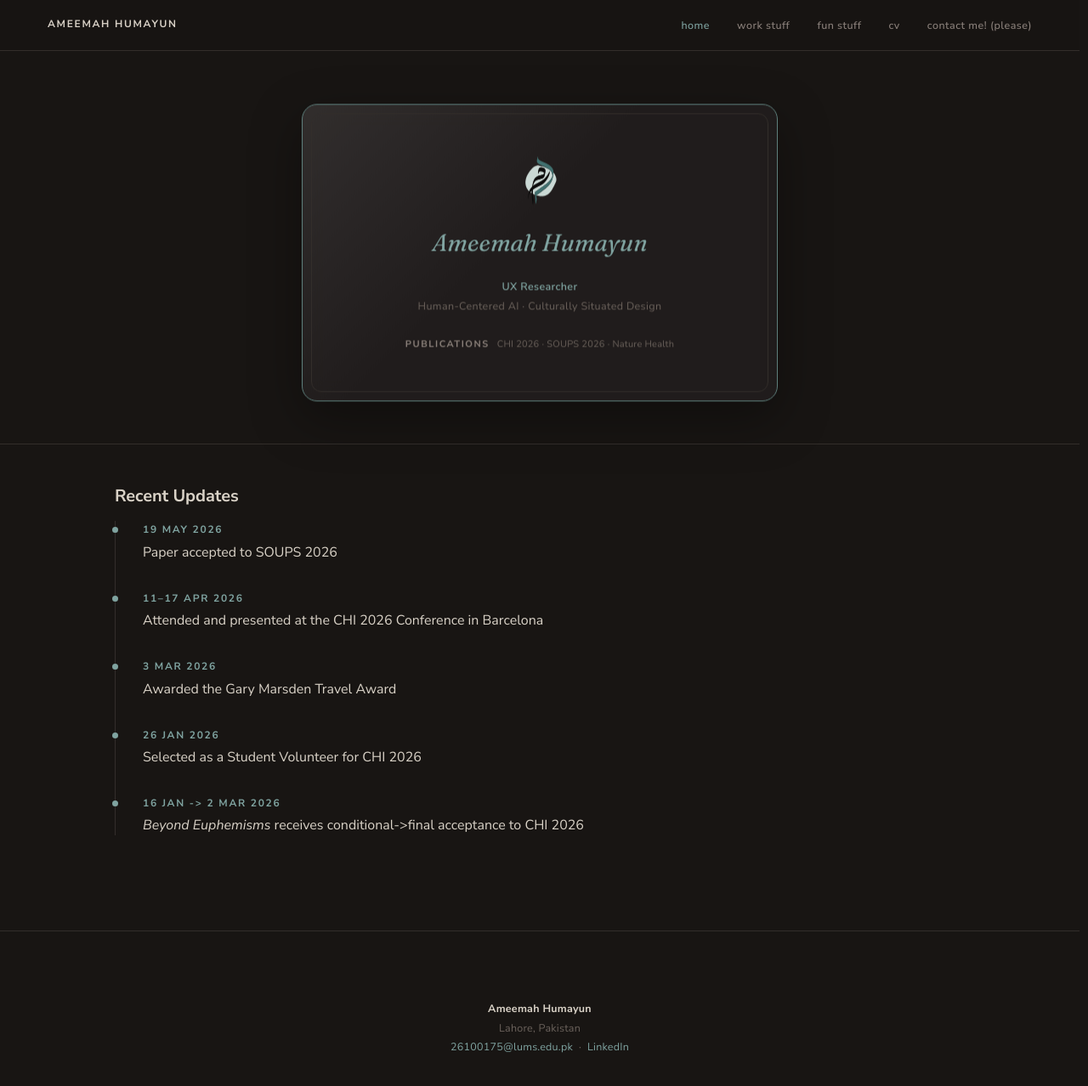
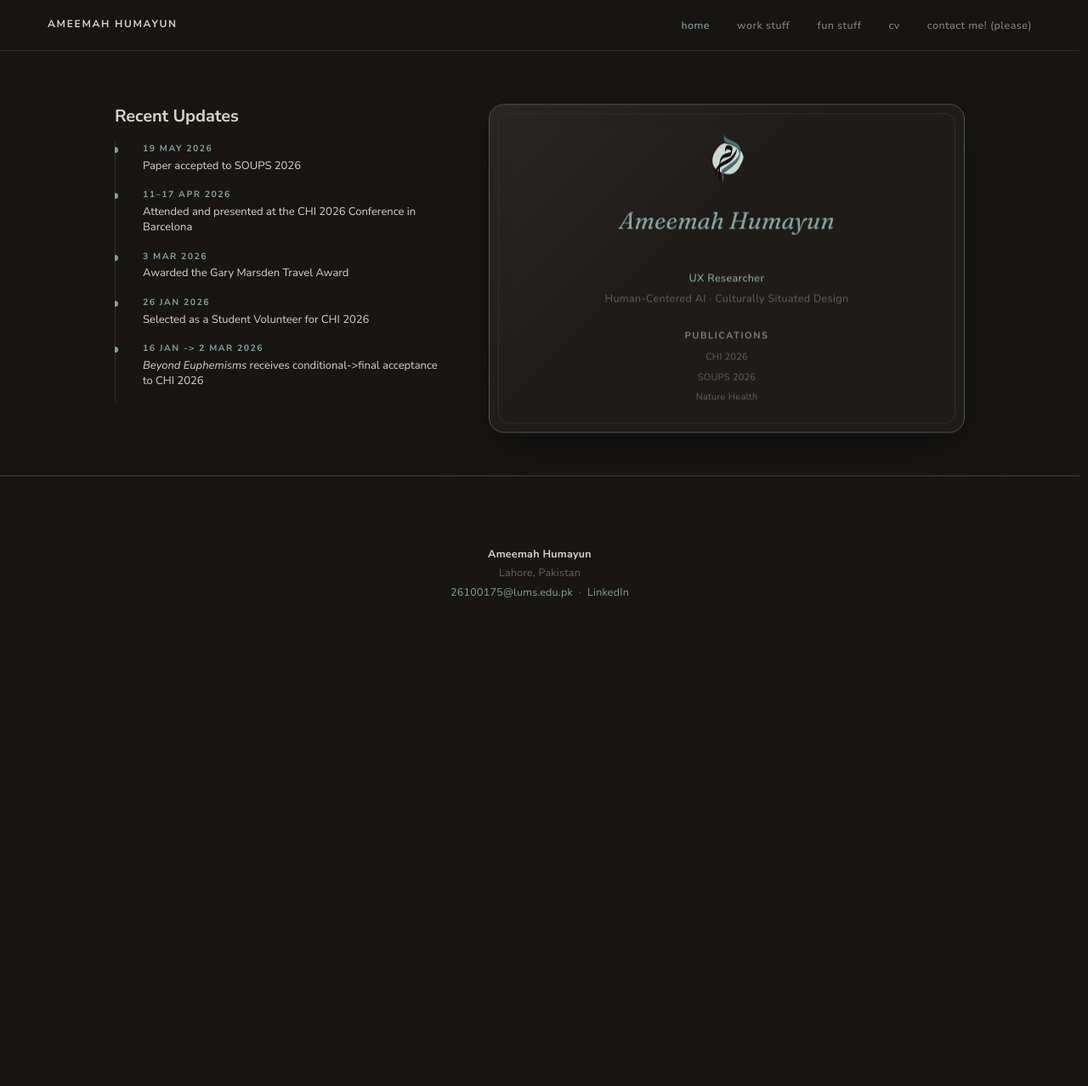
Before and after one commit to ameemahumayun/ameemahumayun.github.io, a Jekyll site: the page built from card/index.html, in a window 1280 px wide and 1292 px high. Shown: the top 1278 px of the window at 85% size. Built offline with Jekyll 4.4.1, drawn with Linux system fonts in a browser that asks for light colours.

Commit message:
Card redesign: Recent Updates beside card, independent scroll, colors, spacing
1. Publications: converted from one inline row to a vertical list with
   real gaps between entries; added margin below the name so it's not
   crowded against the role/keywords beneath it.

2. Card styling: photo now ~50% of the card width, border color mixed
   toward a muted teal-gray instead of the fuller accent teal, and the
   glass background is darker/higher-opacity so it sits closer to the
   page background instead of standing out as noticeably lighter.

3-5. Layout: Recent Updates moves to the front of the hero row, with
   the card fixed-size beside it (same width/aspect-ratio as before).
   .hero__updates' height is computed with the same clamp formula as
   the card's own height (width / aspect-ratio), so they line up, and
   overflow-y: auto means a long updates list scrolls inside its own
   column — verified by injecting 10 extra entries and confirming the
   card's bounding box is pixel-identical before/after scrolling.
   Falls back to a stacked, non-scrolling column on mobile. Timeline
   entries are denser here (.timeline--compact, scoped to this page)
   so more fit before scrolling is even needed.

```diff
--- a/assets/css/components.css
+++ b/assets/css/components.css
@@ -722,13 +722,30 @@
   }
 }
 
-/* Card-only hero variant (see card/index.html): the flip card replaces
-   the entire about/intro block, so it's just centered on its own —
-   Recent Updates is back to its own section below. */
+/* Card hero variant (see card/index.html): Recent Updates comes first
+   and fills the remaining width; the flip card sits fixed-size beside
+   it. .hero__updates' height is computed with the same formula as the
+   card's own height (card width / aspect-ratio) so the two line up —
+   overflow-y: auto on the updates column means only IT scrolls if its
+   list runs long; the card never grows or moves. */
 .hero--card .hero__inner {
   max-width: var(--container-wide);
   display: flex;
-  justify-content: center;
+  align-items: flex-start;
+  justify-content: space-between;
+  gap: var(--space-5);
+}
+.hero__updates {
+  flex: 1 1 auto;
+  min-width: 0;
+  height: clamp(248px, 30.3vw, 386px);
+  overflow-y: auto;
+  padding-right: var(--space-2);
+}
+
+@media (max-width: 900px) {
+  .hero--card .hero__inner { flex-direction: column; }
+  .hero__updates { height: auto; overflow-y: visible; padding-right: 0; }
 }
 
 
@@ -925,6 +942,11 @@ details[open] > .subaccordion__head .subaccordion__chev { transform: rotate(-135
   color: var(--color-text-strong);
   line-height: 1.5;
 }
+/* Denser entries for the card page's constrained-height column — smaller
+   type and less padding per item so more fit before scrolling kicks in. */
+.timeline--compact .timeline__item { padding-bottom: var(--space-2); }
+.timeline--compact .timeline__date { font-size: 10.5px; margin-bottom: 2px; }
+.timeline--compact .timeline__text { font-size: 13px; line-height: 1.4; }
 
 
 /* 25. CONTACT FORM --------------------------------------------------------- */
@@ -1051,7 +1073,7 @@ details[open] > .subaccordion__head .subaccordion__chev { transform: rotate(-135
   cursor: pointer;
   display: block;
   width: 100%;
-  aspect-ratio: 1.6 / 1;
+  aspect-ratio: 1.45 / 1;
   -webkit-tap-highlight-color: transparent;
 }
 .biz-card:focus-visible .biz-card__inner {
@@ -1071,8 +1093,13 @@ details[open] > .subaccordion__head .subaccordion__chev { transform: rotate(-135
   inset: 0;
   backface-visibility: hidden;
   border-radius: 18px;
-  border: 1.5px solid var(--color-accent-deep);
-  background: rgba(37, 33, 32, 0.72);
+  /* Muted teal-gray — blended halfway between the accent and a plain
+     border gray, rather than the fuller teal of --color-accent-deep. */
+  border: 1.5px solid color-mix(in srgb, var(--color-accent-deep) 55%, var(--color-border) 45%);
+  /* Darker, closer to the page background (--color-bg-lift's rgb) at
+     higher opacity — the previous tint read noticeably lighter than
+     the page, an odd amount of contrast for a "glass" panel. */
+  background: rgba(33, 29, 26, 0.85);
   backdrop-filter: blur(14px);
   -webkit-backdrop-filter: blur(14px);
   box-shadow: 0 20px 60px rgba(0, 0, 0, 0.35);
@@ -1082,12 +1109,13 @@ details[open] > .subaccordion__head .subaccordion__chev { transform: rotate(-135
 }
 .biz-card__face--back { transform: rotateY(180deg); }
 /* Glossy corner highlight — sells the "mirror" glass feel beyond just blur,
-   which barely reads over the hero's flat background otherwise. */
+   which barely reads over the hero's flat background otherwise. Kept
+   subtle so it doesn't wash the darker background back out. */
 .biz-card__face::before {
   content: "";
   position: absolute;
   inset: 0;
-  background: linear-gradient(135deg, rgba(255, 255, 255, 0.08), rgba(255, 255, 255, 0) 45%);
+  background: linear-gradient(135deg, rgba(255, 255, 255, 0.05), rgba(255, 255, 255, 0) 45%);
   pointer-events: none;
 }
 /* Nested inner rectangle, inset a small margin from the card's own edge —
@@ -1126,6 +1154,9 @@ details[open] > .subaccordion__head .subaccordion__chev { transform: rotate(-135
   font-size: clamp(20px, 2.8vw, 28px);
   color: var(--color-accent);
   line-height: 1.1;
+  /* Extra room below the name specifically — the shared flex gap alone
+     read too tight between the name and the role/keywords beneath it. */
+  margin-bottom: var(--space-2);
 }
 .biz-card__keywords {
   font-size: clamp(10.5px, 1.2vw, 12.5px);
@@ -1143,11 +1174,23 @@ details[open] > .subaccordion__head .subaccordion__chev { transform: rotate(-135
   color: var(--color-text-mute);
 }
 .biz-card__pubs-label {
+  display: block;
   text-transform: uppercase;
   letter-spacing: var(--tracking-wider);
   font-weight: var(--weight-bold);
   color: var(--color-text-soft);
-  margin-right: 6px;
+  margin-bottom: 6px;
+}
+/* One publication per line, with real vertical gaps — was a single
+   inline row (CHI 2026 · SOUPS 2026 · Nature Health) that read as one
+   cramped clump. */
+.biz-card__pubs-list {
+  list-style: none;
+  margin: 0;
+  padding: 0;
+  display: flex;
+  flex-direction: column;
+  gap: 5px;
 }
 /* Publication links use the site's standard .link-quiet treatment
    (see components.css section 19) — faded into the surrounding muted
@@ -1158,7 +1201,7 @@ details[open] > .subaccordion__head .subaccordion__chev { transform: rotate(-135
 .biz-card__photo2 {
   height: 100%;
   width: auto;
-  max-width: 48%;
+  max-width: 50%;
   aspect-ratio: 3 / 4;
   object-fit: cover;
   border-radius: 10px;
--- a/card/index.html
+++ b/card/index.html
@@ -9,6 +9,18 @@ description: Mixed-methods UX researcher working on human-centered AI for health
      preview page. See index.html for the real, untouched homepage. -->
 <header class="hero hero--card">
   <div class="hero__inner">
+
+    <div class="hero__updates">
+      <h3>Recent Updates</h3>
+      <div class="timeline timeline--tight timeline--compact">
+        {%- for update in site.data.updates %}
+        <div class="timeline__item">
+          <div class="timeline__date">{{ update.date }}</div>
+          <div class="timeline__text">{{ update.text }}</div>
+        </div>
+        {%- endfor %}
+      </div>
+    </div>
 
     <div class="biz-card-wrap">
       <div class="biz-card-float">
@@ -26,7 +38,11 @@ description: Mixed-methods UX researcher working on human-centered AI for health
               </div>
               <div class="biz-card__pubs">
                 <span class="biz-card__pubs-label">Publications</span>
-                <a href="https://doi.org/10.1145/3772318.3791315" target="_blank" rel="noopener" class="link-quiet">CHI 2026</a> &middot; SOUPS 2026 &middot; Nature Health
+                <ul class="biz-card__pubs-list">
+                  <li><a href="https://doi.org/10.1145/3772318.3791315" target="_blank" rel="noopener" class="link-quiet">CHI 2026</a></li>
+                  <li>SOUPS 2026</li>
+                  <li>Nature Health</li>
+                </ul>
               </div>
             </div>
 
@@ -67,21 +83,6 @@ description: Mixed-methods UX researcher working on human-centered AI for health
   </div>
 </header>
 
-<!-- RECENT UPDATES -->
-<section class="section" id="recent-updates" style="padding-top:var(--space-6);">
-  <div class="container-wide">
-    <h3>Recent Updates</h3>
-    <div class="timeline timeline--tight">
-      {%- for update in site.data.updates %}
-      <div class="timeline__item">
-        <div class="timeline__date">{{ update.date }}</div>
-        <div class="timeline__text">{{ update.text }}</div>
-      </div>
-      {%- endfor %}
-    </div>
-  </div>
-</section>
-
 <script>
   (function () {
     var card = document.getElementById('biz-card');
```
